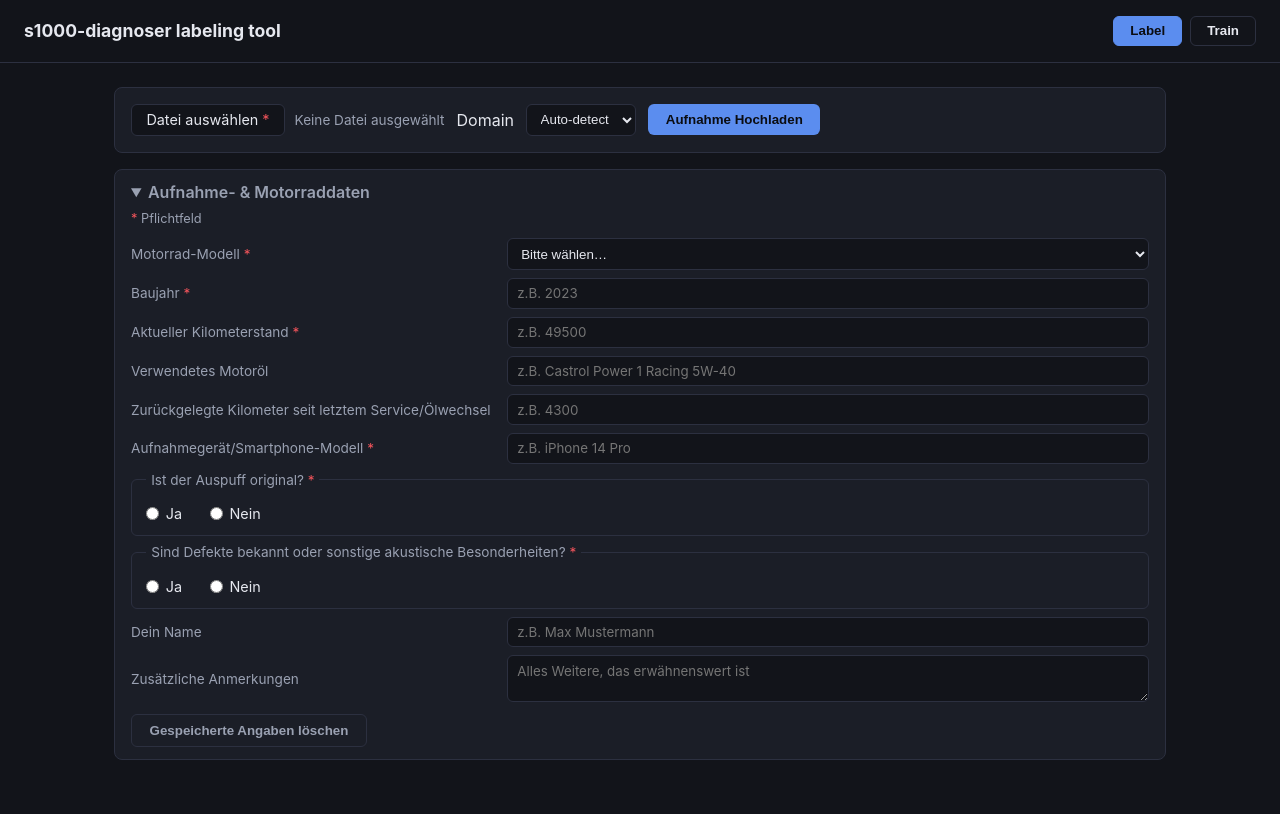
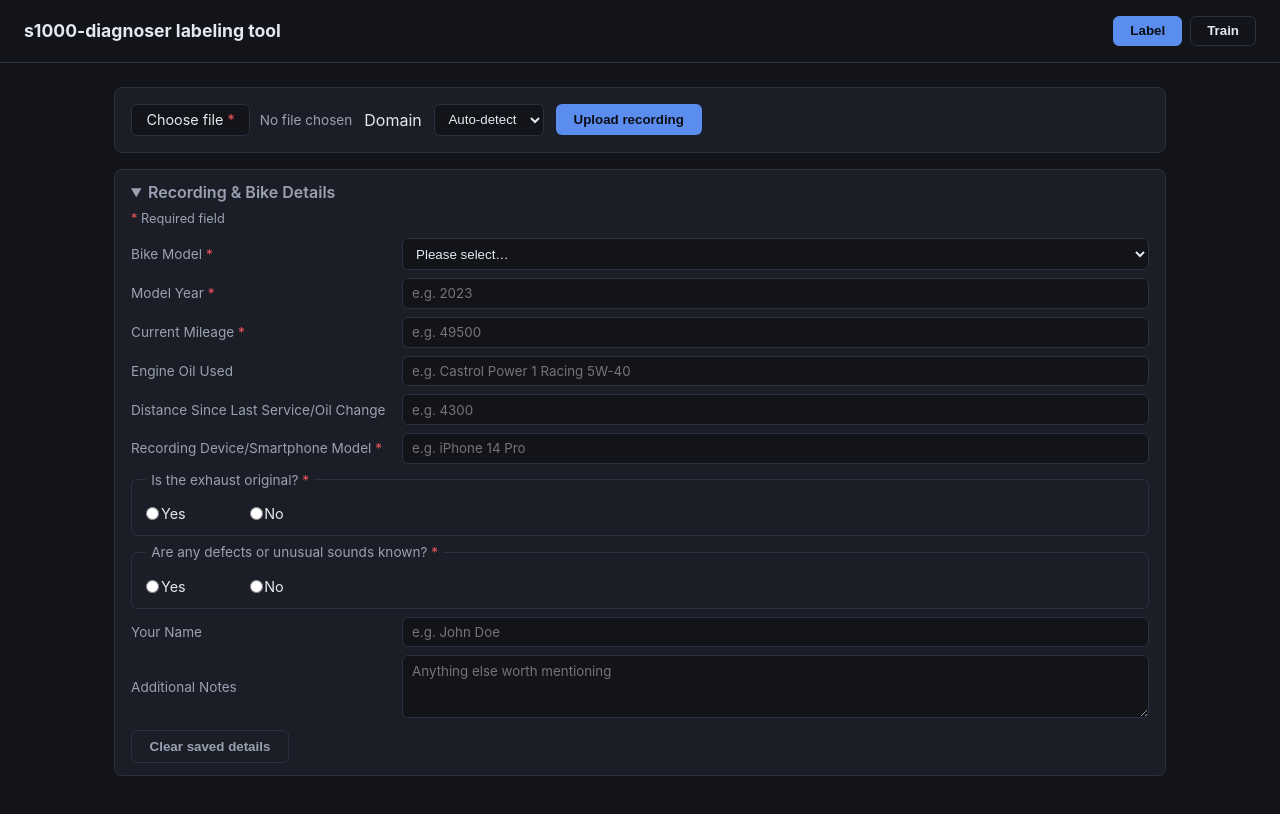
Before and after one commit to phkeil/s1000-diagnoser, a plain HTML site: page web/index.html in a window 1280 px wide. Drawn offline with Linux system fonts and the light colour scheme.

Commit message:
feat: language changed to english and small UI polishes

```diff
--- a/web/index.html
+++ b/web/index.html
@@ -21,8 +21,8 @@
         <div class="upload-panel">
           <div class="file-field">
             <input id="file-input" type="file" accept=".wav,.m4a" required class="file-input-native" />
-            <label for="file-input" class="file-input-button">Datei auswählen <span class="required-marker" aria-hidden="true">*</span></label>
-            <span id="file-input-filename" class="file-input-filename">Keine Datei ausgewählt</span>
+            <label for="file-input" class="file-input-button">Choose file <span class="required-marker" aria-hidden="true">*</span></label>
+            <span id="file-input-filename" class="file-input-filename">No file chosen</span>
           </div>
           <label for="domain-select">Domain</label>
           <select id="domain-select">
@@ -30,17 +30,17 @@
             <option value="Garage">Garage</option>
             <option value="YouTube">YouTube</option>
           </select>
-          <button id="upload-button" type="submit">Aufnahme Hochladen</button>
+          <button id="upload-button" type="submit">Upload recording</button>
           <span id="upload-status" class="status-text" role="status"></span>
         </div>
 
         <details class="recording-details" open>
-          <summary>Aufnahme- &amp; Motorraddaten</summary>
-          <p class="required-hint"><span class="required-marker" aria-hidden="true">*</span> Pflichtfeld</p>
+          <summary>Recording &amp; Bike Details</summary>
+          <p class="required-hint"><span class="required-marker" aria-hidden="true">*</span> Required field</p>
           <div class="recording-details-grid">
-            <label for="meta-bike-model">Motorrad-Modell <span class="required-marker" aria-hidden="true">*</span></label>
+            <label for="meta-bike-model">Bike Model <span class="required-marker" aria-hidden="true">*</span></label>
             <select id="meta-bike-model" required>
-              <option value="" disabled selected>Bitte wählen…</option>
+              <option value="" disabled selected>Please select…</option>
               <option value="S1000R">S1000R</option>
               <option value="S1000RR">S1000RR</option>
               <option value="S1000XR">S1000XR</option>
@@ -49,52 +49,52 @@
               <option value="M1000XR">M1000XR</option>
             </select>
 
-            <label for="meta-model-year">Baujahr <span class="required-marker" aria-hidden="true">*</span></label>
-            <input id="meta-model-year" type="number" min="1900" max="2100" step="1" required placeholder="z.B. 2023" />
+            <label for="meta-model-year">Model Year <span class="required-marker" aria-hidden="true">*</span></label>
+            <input id="meta-model-year" type="number" min="1900" max="2100" step="1" required placeholder="e.g. 2023" />
 
-            <label for="meta-kilometers-on-bike">Aktueller Kilometerstand <span class="required-marker" aria-hidden="true">*</span></label>
-            <input id="meta-kilometers-on-bike" type="number" min="0" step="any" required placeholder="z.B. 49500" />
+            <label for="meta-kilometers-on-bike">Current Mileage <span class="required-marker" aria-hidden="true">*</span></label>
+            <input id="meta-kilometers-on-bike" type="number" min="0" step="any" required placeholder="e.g. 49500" />
 
-            <label for="meta-oil-type">Verwendetes Motoröl</label>
-            <input id="meta-oil-type" type="text" placeholder="z.B. Castrol Power 1 Racing 5W-40" />
+            <label for="meta-oil-type">Engine Oil Used</label>
+            <input id="meta-oil-type" type="text" placeholder="e.g. Castrol Power 1 Racing 5W-40" />
 
-            <label for="meta-kilometers-since-oilchange">Zurückgelegte Kilometer seit letztem Service/Ölwechsel</label>
-            <input id="meta-kilometers-since-oilchange" type="number" min="0" step="any" placeholder="z.B. 4300" />
+            <label for="meta-kilometers-since-oilchange">Distance Since Last Service/Oil Change</label>
+            <input id="meta-kilometers-since-oilchange" type="number" min="0" step="any" placeholder="e.g. 4300" />
 
-            <label for="meta-recording-device">Aufnahmegerät/Smartphone-Modell <span class="required-marker" aria-hidden="true">*</span></label>
-            <input id="meta-recording-device" type="text" required placeholder="z.B. iPhone 14 Pro" />
+            <label for="meta-recording-device">Recording Device/Smartphone Model <span class="required-marker" aria-hidden="true">*</span></label>
+            <input id="meta-recording-device" type="text" required placeholder="e.g. iPhone 14 Pro" />
 
             <fieldset class="radio-field">
-              <legend>Ist der Auspuff original? <span class="required-marker" aria-hidden="true">*</span></legend>
+              <legend>Is the exhaust original? <span class="required-marker" aria-hidden="true">*</span></legend>
               <div class="radio-options-row">
-                <label class="radio-option"><input type="radio" name="meta-exhaust-stock" value="ja" required /> Ja</label>
-                <label class="radio-option"><input type="radio" name="meta-exhaust-stock" value="nein" required /> Nein</label>
+                <label class="radio-option"><input type="radio" name="meta-exhaust-stock" value="yes" required /> Yes</label>
+                <label class="radio-option"><input type="radio" name="meta-exhaust-stock" value="no" required /> No</label>
               </div>
               <div id="meta-exhaust-followup" class="followup-field" hidden>
-                <label for="meta-exhaust-system">Falls Nein, was für ein Auspuff ist montiert?</label>
-                <input id="meta-exhaust-system" type="text" />
+                <label for="meta-exhaust-system">If no, what exhaust is installed?</label>
+                <textarea id="meta-exhaust-system" rows="2"></textarea>
               </div>
             </fieldset>
 
             <fieldset class="radio-field">
-              <legend>Sind Defekte bekannt oder sonstige akustische Besonderheiten? <span class="required-marker" aria-hidden="true">*</span></legend>
+              <legend>Are any defects or unusual sounds known? <span class="required-marker" aria-hidden="true">*</span></legend>
               <div class="radio-options-row">
-                <label class="radio-option"><input type="radio" name="meta-known-issues-flag" value="ja" required /> Ja</label>
-                <label class="radio-option"><input type="radio" name="meta-known-issues-flag" value="nein" required /> Nein</label>
+                <label class="radio-option"><input type="radio" name="meta-known-issues-flag" value="yes" required /> Yes</label>
+                <label class="radio-option"><input type="radio" name="meta-known-issues-flag" value="no" required /> No</label>
               </div>
               <div id="meta-known-issues-followup" class="followup-field" hidden>
-                <label for="meta-known-issues">Falls ja, bitte die bekannten Defekte oder akustischen Besonderheiten beschreiben.</label>
+                <label for="meta-known-issues">If yes, please describe the known defects or unusual sounds.</label>
                 <textarea id="meta-known-issues" rows="2"></textarea>
               </div>
             </fieldset>
 
-            <label for="meta-contributor">Dein Name</label>
-            <input id="meta-contributor" type="text" placeholder="z.B. Max Mustermann" />
+            <label for="meta-contributor">Your Name</label>
+            <input id="meta-contributor" type="text" placeholder="e.g. John Doe" />
 
-            <label for="meta-notes">Zusätzliche Anmerkungen</label>
-            <textarea id="meta-notes" rows="2" placeholder="Alles Weitere, das erwähnenswert ist"></textarea>
+            <label for="meta-notes">Additional Notes</label>
+            <textarea id="meta-notes" rows="3" placeholder="Anything else worth mentioning"></textarea>
           </div>
-          <button type="button" id="meta-clear-button" class="secondary-button">Gespeicherte Angaben löschen</button>
+          <button type="button" id="meta-clear-button" class="secondary-button">Clear saved details</button>
         </details>
       </form>
 
--- a/web/js/upload.js
+++ b/web/js/upload.js
@@ -36,7 +36,7 @@ const uploadButton = document.getElementById("upload-button");
 const uploadStatus = document.getElementById("upload-status");
 const metaClearButton = document.getElementById("meta-clear-button");
 
-const NO_FILE_TEXT = "Keine Datei ausgewählt";
+const NO_FILE_TEXT = "No file chosen";
 
 // [{key: metadata field name sent to the server, elementId}] - text/number/
 // textarea/select inputs whose .value maps straight through. The two
@@ -249,13 +249,13 @@ function getRadioValue(name) {
 // an abandoned choice can never resurface later, and never has to be
 // filtered out at submit time either.
 function updateFollowupVisibility() {
-  const exhaustFollowupVisible = getRadioValue("meta-exhaust-stock") === "nein";
+  const exhaustFollowupVisible = getRadioValue("meta-exhaust-stock") === "no";
   document.getElementById("meta-exhaust-followup").hidden = !exhaustFollowupVisible;
   if (!exhaustFollowupVisible) {
     clearFollowupField("meta-exhaust-system", "exhaust_custom");
   }
 
-  const knownIssuesFollowupVisible = getRadioValue("meta-known-issues-flag") === "ja";
+  const knownIssuesFollowupVisible = getRadioValue("meta-known-issues-flag") === "yes";
   document.getElementById("meta-known-issues-followup").hidden = !knownIssuesFollowupVisible;
   if (!knownIssuesFollowupVisible) {
     clearFollowupField("meta-known-issues", "known_issues");
@@ -280,9 +280,9 @@ function collectRecordingMetadata() {
   };
 
   metadata.exhaust_system =
-    getRadioValue("meta-exhaust-stock") === "ja" ? "stock" : document.getElementById("meta-exhaust-system").value.trim();
+    getRadioValue("meta-exhaust-stock") === "yes" ? "stock" : document.getElementById("meta-exhaust-system").value.trim();
   metadata.known_issues =
-    getRadioValue("meta-known-issues-flag") === "ja" ? document.getElementById("meta-known-issues").value.trim() : "";
+    getRadioValue("meta-known-issues-flag") === "yes" ? document.getElementById("meta-known-issues").value.trim() : "";
 
   return metadata;
 }
--- a/web/style.css
+++ b/web/style.css
@@ -221,14 +221,14 @@ textarea {
 
 .radio-options-row {
   display: flex;
-  gap: 1.75rem;
+  gap: 4.0rem;
   margin-top: 0.4rem;
 }
 
 .recording-details-grid .radio-option {
   display: inline-flex;
   align-items: center;
-  gap: 0.4rem;
+  gap: 0.1rem;
   color: var(--text);
   font-size: 0.9rem;
   cursor: pointer;
```
